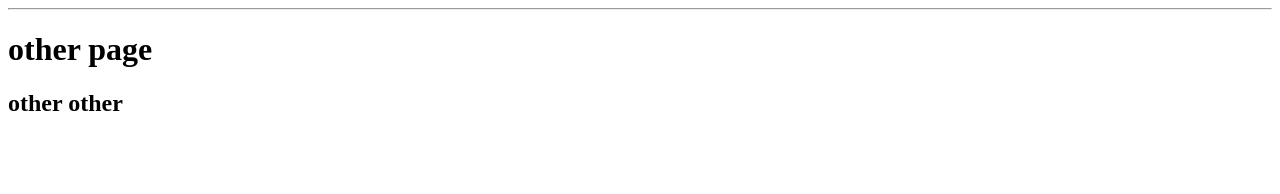
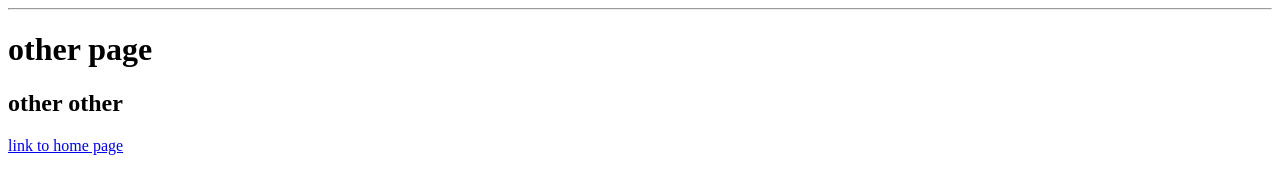
Before and after one commit to brandonhong240/web2025, a plain HTML site: page link_sample.htm in a window 1280 px wide. Drawn offline with Linux system fonts and the light colour scheme.

Commit message:
Update link_sample.htm

```diff
--- a/link_sample.htm
+++ b/link_sample.htm
@@ -7,7 +7,7 @@
     <hr>
     <h1>other page</h1>
     <h2>other other </h2>
-    <a href="index.htm"></a>
+    <a href="index.htm">link to home page</a>
     <h3></h3>
   </body>
 </html>
```
